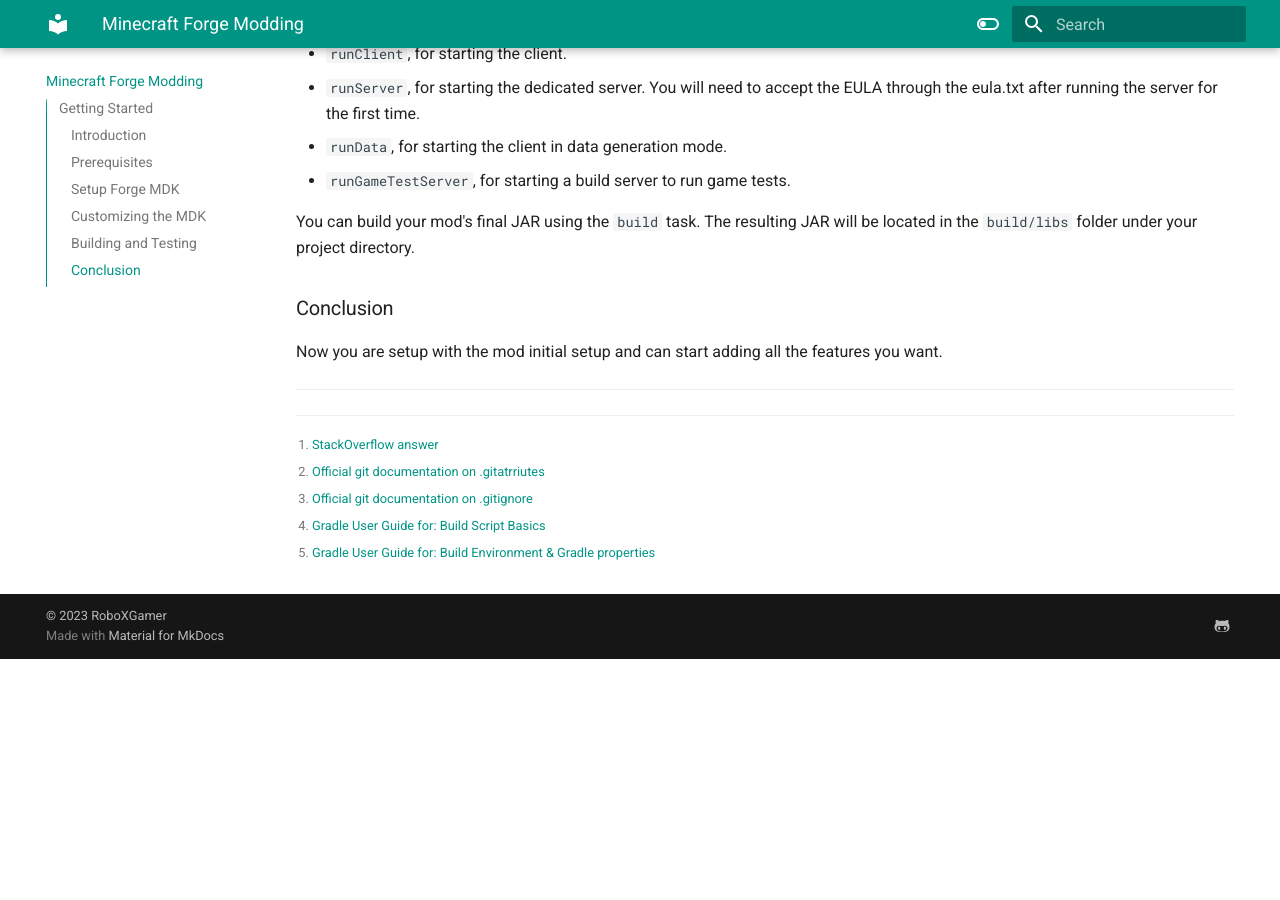
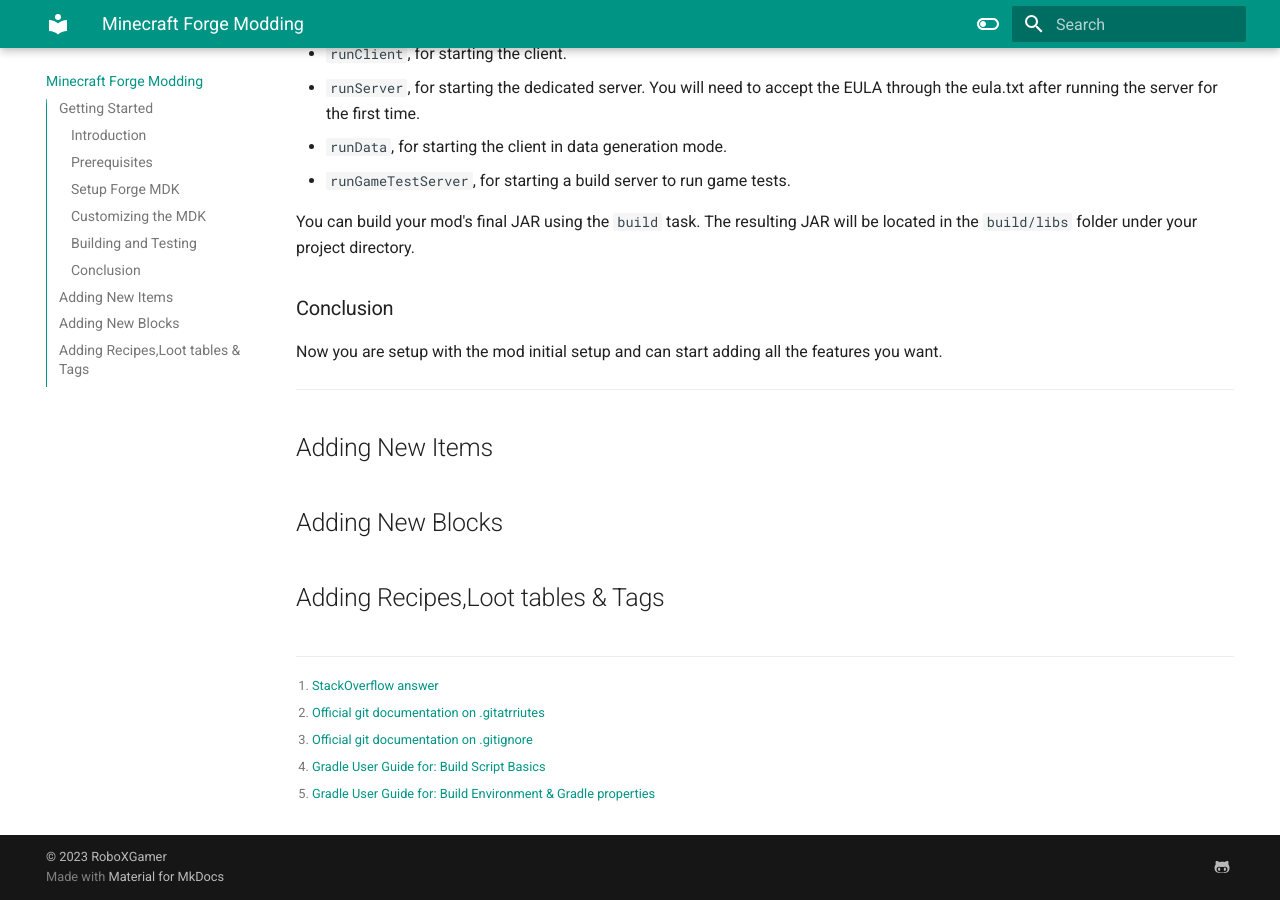
Before and after one commit to RoboXGamer/mkdocs-material-yt-test, an MkDocs documentation site: the page built from docs/mc-forge-modding.md, in a window 1280 px wide and 900 px high, scrolled down 2406 px. Built offline with MkDocs 1.6.1 and Material for MkDocs 9.7.7, drawn with Linux system fonts in a browser that asks for light colours; before the commit the page ends 3065 px from its top, so only the background shows below that; some of the changed lines change nothing that is shown.

Commit message:
update links

```diff
--- a/docs/mc-forge-modding.md
+++ b/docs/mc-forge-modding.md
@@ -33,10 +33,10 @@
   - `README.txt` - Readme file with the basic setup instructions
 
 [^1]: [StackOverflow answer](https://stackoverflow.com/a/6075320/14416954){:target="\_blank"}
-[^2]: [Official git documentation on .gitatrriutes](https://git-scm.com/docs/gitattributes)
-[^3]: [Official git documentation on .gitignore](https://git-scm.com/docs/gitignore)
-[^4]: [Gradle User Guide for: Build Script Basics](https://docs.gradle.org/7.4.2/userguide/tutorial_using_tasks.html)
-[^5]: [Gradle User Guide for: Build Environment & Gradle properties](https://docs.gradle.org/7.4.2/userguide/build_environment.html#sec:gradle_configuration_properties)
+[^2]: [Official git documentation on .gitatrriutes](https://git-scm.com/docs/gitattributes){:target="\_blank"}
+[^3]: [Official git documentation on .gitignore](https://git-scm.com/docs/gitignore){:target="\_blank"}
+[^4]: [Gradle User Guide for: Build Script Basics](https://docs.gradle.org/7.4.2/userguide/tutorial_using_tasks.html){:target="\_blank"}
+[^5]: [Gradle User Guide for: Build Environment & Gradle properties](https://docs.gradle.org/7.4.2/userguide/build_environment.html#sec:gradle_configuration_properties){:target="\_blank"}
 
 ### Prerequisites
 
@@ -89,3 +89,11 @@
 Now you are setup with the mod initial setup and can start adding all the features you want.
 
 ---
+
+## Adding New Items
+
+## Adding New Blocks
+
+## Adding Recipes,Loot tables & Tags
+
+##
```
